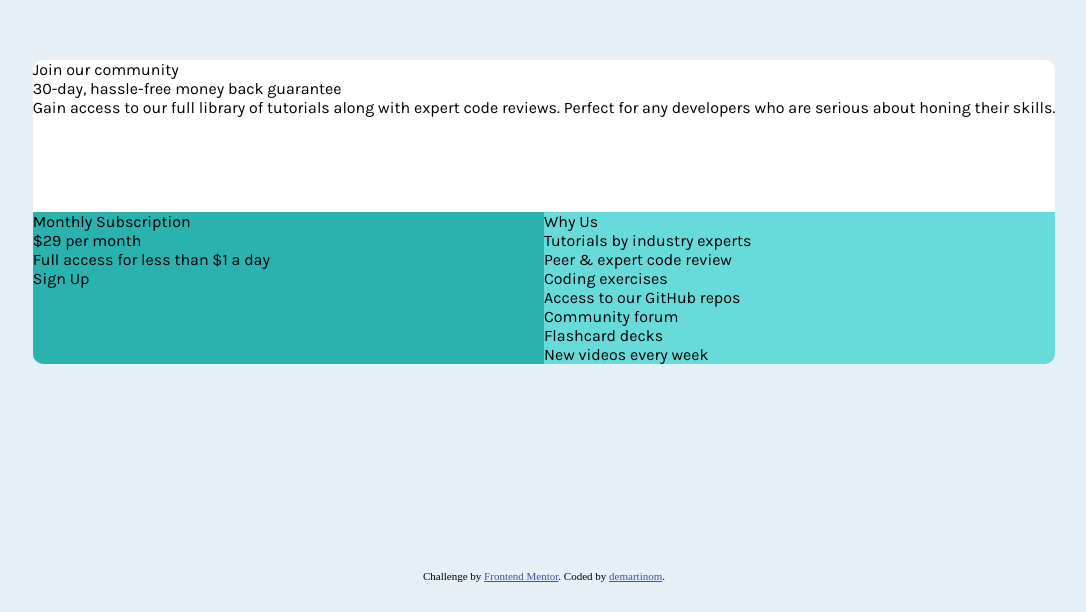
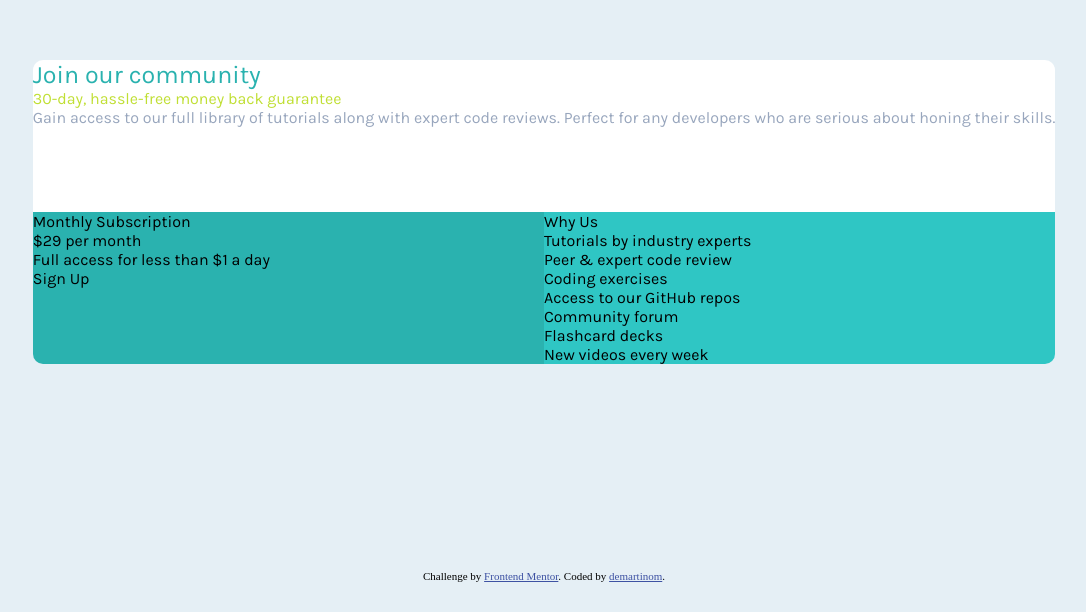
Before and after one commit to demartinom/Front-End-Mentor, a plain HTML site: page single-price-grid-component-master/index.html in a window 1280 px wide. Shown: the part 188-800 px from the top of the page, without its empty margins (96-1182 px from the left). Drawn offline with Linux system fonts and the light colour scheme.

Commit message:
Added new classes

```diff
--- a/single-price-grid-component-master/CSS_Sass/style.scss
+++ b/single-price-grid-component-master/CSS_Sass/style.scss
@@ -32,6 +32,16 @@ main {
     grid-area: 1 / 1 / 2 / 3;
     background: #fff;
     border-radius: 10px 10px 0 0;
+    .header{
+      color: $color-cyan;
+      font-size: 25px;
+    }
+    .sub-header{
+      color: $color-bright-yellow;
+    }
+    .body{
+      color: $color-grayish-blue;
+    }
   }
   .container__2 {
     grid-area: 2 / 1 / 3 / 2;
@@ -40,7 +50,7 @@ main {
   }
   .container__3 {
     grid-area: 2 / 2 / 3 / 3;
-    background: lighten($color-cyan, 20%);
+    background: lighten($color-cyan, 5%);
     border-radius: 0 0 10px 0;
     li {
       list-style: none;
--- a/single-price-grid-component-master/index.html
+++ b/single-price-grid-component-master/index.html
@@ -20,23 +20,23 @@
     <main>
       <div class="container__main">
         <div class="container__1">
-          <p>Join our community</p>
-          <p>30-day, hassle-free money back guarantee</p>
-          <p>
+          <p class="header">Join our community</p>
+          <p class="sub-header">30-day, hassle-free money back guarantee</p>
+          <p class="body">
             Gain access to our full library of tutorials along with expert code
             reviews. Perfect for any developers who are serious about honing
             their skills.
           </p>
         </div>
         <div class="container__2">
-          <p>Monthly Subscription</p>
-          <p>$29 per month</p>
-          <p>Full access for less than $1 a day</p>
+          <p class="header">Monthly Subscription</p>
+          <p class="price">$29 per month</p>
+          <p class="body">Full access for less than $1 a day</p>
           <div class="button">Sign Up</div>
         </div>
         <div class="container__3">
-          <p>Why Us</p>
-          <ul>
+          <p class="header">Why Us</p>
+          <ul class="list">
             <li>Tutorials by industry experts</li>
             <li>Peer & expert code review</li>
             <li>Coding exercises</li>
```
Also changed, not shown: single-price-grid-component-master/CSS_Sass/style.css.
